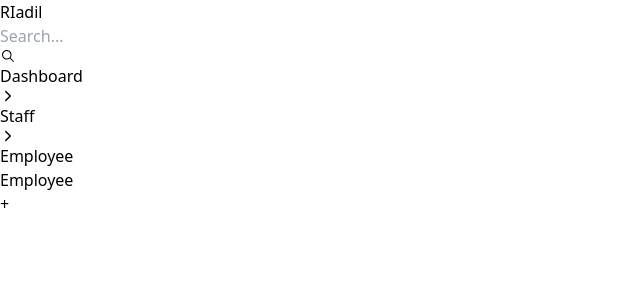
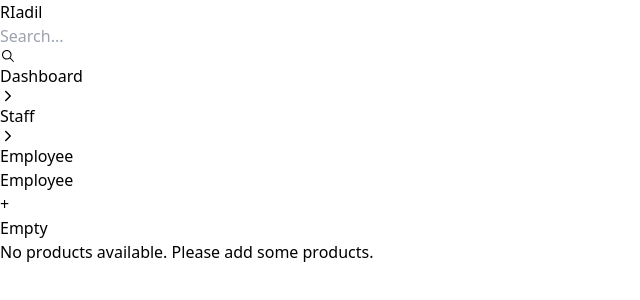
Before and after one commit to ADILAHAMEDK/employee_machine_test, a React (Vite) app: page / in a window 1280 px wide. Shown: the top 300 px of the page, without its empty margins (0-640 px from the left). Built offline with nearby package versions, Linux system fonts and the light colour scheme.

Commit message:
machine test

```diff
--- a/src/components/Header.jsx
+++ b/src/components/Header.jsx
@@ -1,11 +1,13 @@
-import React, { useState } from "react";
+import React, { useContext, useState } from "react";
 import { IoIosSearch } from "react-icons/io";
 import { IoIosArrowForward } from "react-icons/io";
 import ModalPopUp from "./ModalPopUp";
 import DisplayData from "./DisplayData";
+import { Context } from "../context/Context";
 
 const Header = () => {
   const [close, setClose] = useState(false);
+  const { submittedData } = useContext(Context);
 
   const handleClose = () => {
     setClose(!close);
@@ -57,6 +59,14 @@ const Header = () => {
           <ModalPopUp setClose={setClose} handleClose={handleClose} />
         ) : null}
         <DisplayData />
+        {submittedData.length === 0 ? (
+          <h1 className="text-center text-base sm:text-lg mt-9">Empty</h1>
+        ) : null}
+        {submittedData.length === 0 ? (
+          <h1 className="text-center text-base sm:text-lg">
+            No products available. Please add some products.
+          </h1>
+        ) : null}
       </div>
     </div>
   );
```
